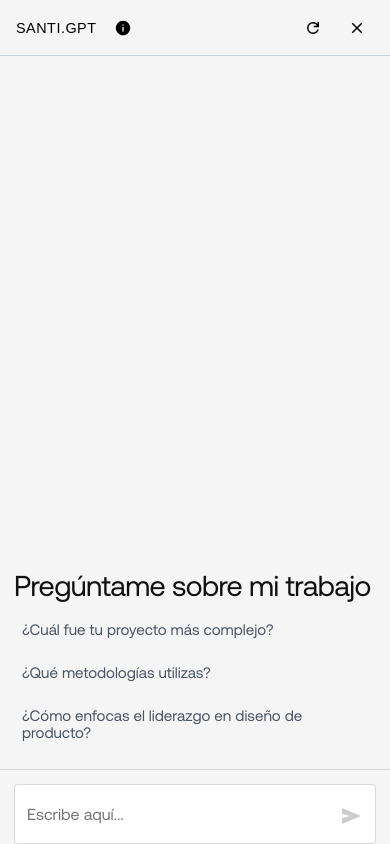
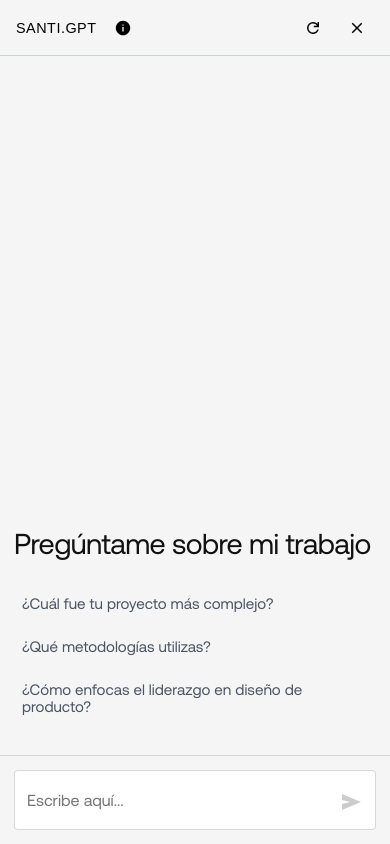
Before and after one commit to santilobos/portfolio-assistant-api2, a Next.js app: page /widget in a window 390 px wide. Built offline with nearby package versions, Linux system fonts and the light colour scheme; a web font is replaced by a local one.

Commit message:
vuelta version estable

```diff
--- a/app/widget/page.module.css
+++ b/app/widget/page.module.css
@@ -2,28 +2,28 @@
 .app {
   display: flex;
   flex-direction: column;
-  /* Importante: dvh se adapta mejor que vh al teclado */
-  height: 100dvh;
+  height: 100%;
   width: 100%;
   position: relative;
   background: #f5f5f5;
+  /* IMPORTANTE: overflowAnchor bloquea el salto de 1px al hacer focus */
+  overflow-anchor: none;
   overflow: hidden;
+  opacity: 1 !important;
+  visibility: visible !important;
+  /* Fix carga 24-12: fondo sólido inmediato [cite: 2025-12-24] */
+  contain: content;
 }
 
 .messages {
   flex: 1;
   overflow-y: auto;
   padding: 20px 14px;
-  /* Espacio exacto para que el header no tape contenido */
-  padding-top: 76px;
   display: flex;
   flex-direction: column;
+  gap: 24px;
+  /* Evita que el scroll de mensajes mueva el header de la web */
   overscroll-behavior: contain;
-}
-
-.intro {
-  margin-top: auto; /* Esto vuelve a empujar las preguntas abajo */
-  width: 100%;
 }
 
 /* --- Filas y Burbujas --- */
@@ -51,7 +51,6 @@
   font-weight: 600;
 }
 
-
 .userRow {
   display: flex;
   justify-content: flex-end;
@@ -72,7 +71,6 @@
   font-size: 0.9rem;
 }
 
-
 .paragraphLine {
   margin: 0 0 12px 0;
   line-height: 1.6;
@@ -91,13 +89,19 @@
   opacity: 0.6;
 }
 
-
 .assistantText strong {
   font-weight: 700;
   color: #000000;
 }
 
-
+/* --- Intro (Estado Inicial) --- */
+.intro {
+  margin-top: auto;
+  display: flex;
+  flex-direction: column;
+  gap: 16px;
+  padding-bottom: 12px;
+}
 
 .chatTitle {
   font-family: var(--font-aeonik);
@@ -121,7 +125,7 @@
   text-align: left;
   padding: 8px;
   border-radius: 4px;
-  border:none;
+  border: none;
   background: #f5f5f5;
   color: #4b5563;
   font-size: 0.95rem;
@@ -132,7 +136,7 @@
 .quickBtn:hover {
   color: rgb(255, 92, 0);
   border-color: rgb(255, 92, 0);
-  background:#f5f5f5;
+  background: #f5f5f5;
   transform: translateY(-2px);
 }
 
@@ -197,7 +201,7 @@
   padding: 14px;
   padding-bottom: calc(env(safe-area-inset-bottom) + 14px);
   border-top: 1px solid rgba(0,0,0,0.12);
-  background: #ffffff;
+  background: #f5f5f5;
   box-sizing: border-box;
 }
 
@@ -270,17 +274,30 @@
 /* --- Mobile Fixes --- */
 @media (max-width: 1023px) {
   .app {
+    /* ✅ CLAVE: en móvil usamos viewport dinámico para que el teclado no rompa el layout */
     height: 100dvh !important;
-    /* En móvil permitimos que el sistema gestione el teclado libremente */
     overflow-anchor: auto;
     contain: none;
   }
+
+  /* ✅ CLAVE: evita saltos y reposicionamientos raros al hacer focus */
+  .textArea {
+    scroll-margin-top: 0;
+  }
+
   .inputContainer {
-    /* Previene que el teclado tape el input en móviles modernos */
-   padding-bottom: env(safe-area-inset-bottom);
+    /* ✅ Mantiene safe-area + padding fijo (mejor que max()) */
+    padding-bottom: calc(env(safe-area-inset-bottom) + 14px);
     background: #f5f5f5;
-    position: relative;
-    z-index: 10;
+  }
+}
+
+/* Fallback si el navegador no soporta dvh */
+@supports not (height: 100dvh) {
+  @media (max-width: 1023px) {
+    .app {
+      height: 100vh !important;
+    }
   }
 }
 
--- a/app/widget/page.tsx
+++ b/app/widget/page.tsx
@@ -55,12 +55,9 @@ function ChatHeader({ onReset, onClose }: { onReset: () => void; onClose: () =>
   return (
     <div style={{
       height: 56,
-  position: "absolute", // Usamos absolute con respecto a .app que es relative
+      position: "sticky",
       top: 0,
-  left: 0,
-  right: 0,
-  width: "100%",
-  zIndex: 1000, // Un nivel muy alto
+      zIndex: 50,
       background: "#f5f5f5",
       borderBottom: "1px solid rgba(198, 209, 221, 1)",
       padding: "0 16px",
```
Lines whose indentation alone changed are shown as unchanged.
